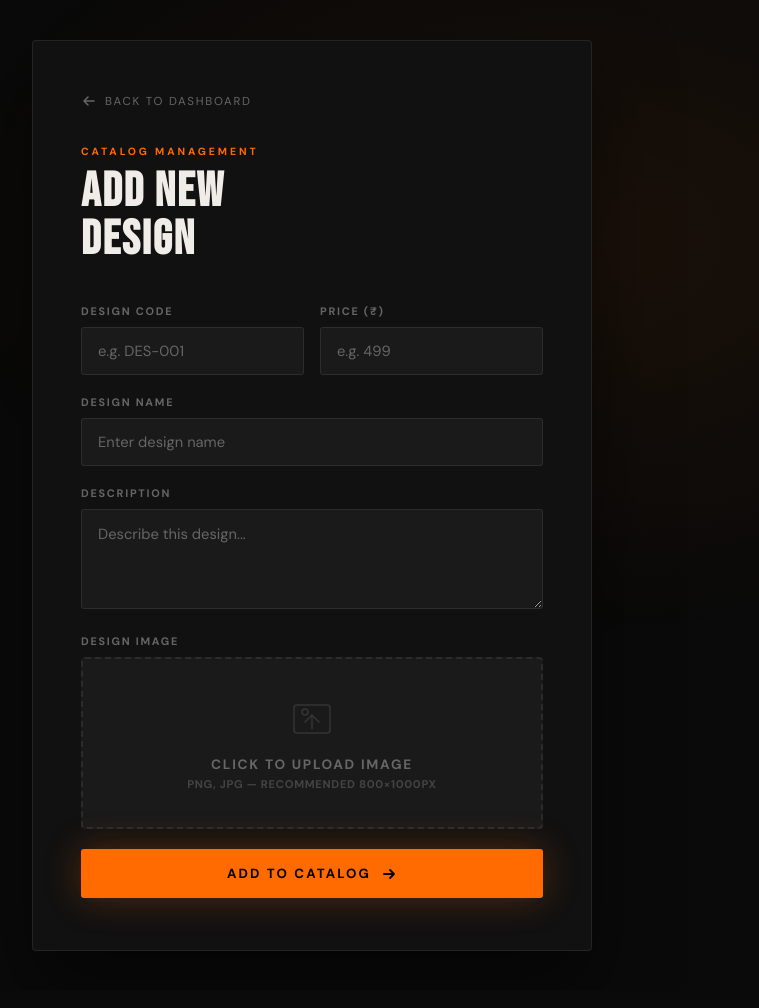
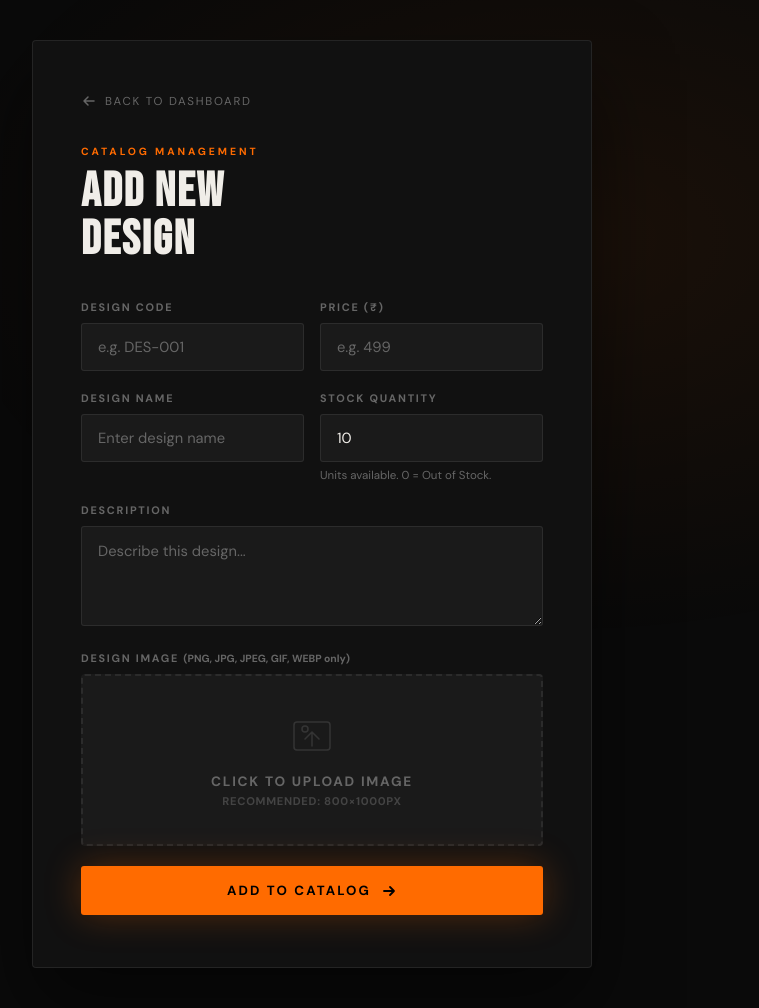
Before and after one commit to raghu2112/E-commerce, a Flask app: page /add_design in a window 1280 px wide. Shown: the whole page, without its empty margins (328-1087 px from the left). Before the commit the page ends 951 px from the top, so only its background shows below. Run offline with Flask 3, Linux system fonts and the light colour scheme; the visitor is signed in with stand-in values (Sample User, id 1); some libraries are stand-ins or nearby versions.

Commit message:
Update add_design.html

```diff
--- a/templates/add_design.html
+++ b/templates/add_design.html
@@ -6,65 +6,53 @@
 <title>THREADLINE — Add Design</title>
 <link href="https://fonts.googleapis.com/css2?family=Bebas+Neue&family=DM+Sans:wght@300;400;500;600;700&display=swap" rel="stylesheet">
 <style>
-  :root { --orange:#FF6B00; --dark:#0A0A0A; --card:#111; --text:#F0EDE8; --muted:#666; --border:rgba(255,255,255,0.08); --input-bg:#1a1a1a; }
+  :root{--orange:#FF6B00;--dark:#0A0A0A;--card:#111;--text:#F0EDE8;--muted:#666;--border:rgba(255,255,255,0.08);--input-bg:#1a1a1a;--red:#ef4444;}
   *,*::before,*::after{box-sizing:border-box;margin:0;padding:0;}
-  body { font-family:'DM Sans',sans-serif; background:var(--dark); color:var(--text); min-height:100vh; display:flex; align-items:center; justify-content:center; padding:40px 20px; }
-  .bg { position:fixed; inset:0; background:radial-gradient(ellipse 50% 50% at 70% 30%, rgba(255,107,0,0.07), transparent); pointer-events:none; }
-  .card {
-    position:relative; z-index:2; background:var(--card);
-    border:1px solid var(--border); border-radius:4px; padding:52px 48px;
-    width:100%; max-width:560px;
-    box-shadow:0 40px 80px rgba(0,0,0,0.5);
-    animation:slideUp 0.7s cubic-bezier(0.16,1,0.3,1) forwards;
-  }
+  body{font-family:'DM Sans',sans-serif;background:var(--dark);color:var(--text);min-height:100vh;display:flex;align-items:center;justify-content:center;padding:40px 20px;}
+  .bg{position:fixed;inset:0;background:radial-gradient(ellipse 50% 50% at 70% 30%,rgba(255,107,0,0.07),transparent);pointer-events:none;}
+  .card{position:relative;z-index:2;background:var(--card);border:1px solid var(--border);border-radius:4px;padding:52px 48px;width:100%;max-width:560px;box-shadow:0 40px 80px rgba(0,0,0,.5);animation:slideUp .7s cubic-bezier(.16,1,.3,1) forwards;}
   @keyframes slideUp{from{opacity:0;transform:translateY(30px)}to{opacity:1;transform:translateY(0)}}
-  .back-link { display:inline-flex; align-items:center; gap:8px; color:var(--muted); font-size:0.72rem; letter-spacing:0.15em; text-transform:uppercase; text-decoration:none; margin-bottom:36px; transition:color 0.2s; }
-  .back-link:hover { color:var(--orange); }
-  .eyebrow { font-size:0.65rem; letter-spacing:0.28em; text-transform:uppercase; color:var(--orange); font-weight:700; margin-bottom:10px; }
-  h1 { font-family:'Bebas Neue',sans-serif; font-size:3rem; letter-spacing:0.04em; margin-bottom:40px; line-height:1; }
-  .field { margin-bottom:20px; }
-  .field label { display:block; font-size:0.68rem; letter-spacing:0.16em; text-transform:uppercase; font-weight:700; color:var(--muted); margin-bottom:9px; }
-  .field input, .field textarea {
-    width:100%; background:var(--input-bg); border:1px solid var(--border);
-    color:var(--text); padding:13px 16px; font-family:'DM Sans',sans-serif;
-    font-size:0.92rem; border-radius:3px; outline:none; transition:all 0.25s;
-  }
-  .field input::placeholder, .field textarea::placeholder { color:var(--muted); }
-  .field input:focus, .field textarea:focus { border-color:var(--orange); box-shadow:0 0 0 3px rgba(255,107,0,0.1); background:#1d1d1d; }
-  .field textarea { resize:vertical; min-height:100px; line-height:1.6; }
-  .field-row { display:grid; grid-template-columns:1fr 1fr; gap:16px; }
-  .upload-area {
-    border:2px dashed var(--border); border-radius:4px; padding:36px;
-    text-align:center; cursor:pointer; transition:all 0.25s; background:var(--input-bg);
-  }
-  .upload-area:hover { border-color:var(--orange); background:#1c1309; }
-  .upload-area input { display:none; }
-  .preview-img { width:100%; max-height:220px; object-fit:cover; border-radius:3px; display:none; border:1px solid var(--border); }
-  .upload-icon { margin:0 auto 14px; opacity:0.35; }
-  .upload-text { font-size:0.85rem; color:var(--muted); margin-bottom:4px; }
-  .upload-hint { font-size:0.7rem; color:#444; letter-spacing:0.06em; }
-  .submit-btn {
-    width:100%; background:var(--orange); color:#000; border:none;
-    padding:16px; font-family:'DM Sans',sans-serif; font-size:0.83rem;
-    font-weight:700; letter-spacing:0.16em; text-transform:uppercase;
-    border-radius:3px; cursor:pointer; margin-top:8px;
-    transition:all 0.3s; box-shadow:0 0 36px rgba(255,107,0,0.28);
-    display:flex; align-items:center; justify-content:center; gap:10px;
-  }
-  .submit-btn:hover { background:#ff7d1a; transform:translateY(-2px); box-shadow:0 4px 50px rgba(255,107,0,0.45); }
+  .back-link{display:inline-flex;align-items:center;gap:8px;color:var(--muted);font-size:.72rem;letter-spacing:.15em;text-transform:uppercase;text-decoration:none;margin-bottom:36px;transition:color .2s;}
+  .back-link:hover{color:var(--orange);}
+  .eyebrow{font-size:.65rem;letter-spacing:.28em;text-transform:uppercase;color:var(--orange);font-weight:700;margin-bottom:10px;}
+  h1{font-family:'Bebas Neue',sans-serif;font-size:3rem;letter-spacing:.04em;margin-bottom:36px;line-height:1;}
+  .error-box{background:rgba(239,68,68,.08);border:1px solid rgba(239,68,68,.2);border-radius:3px;padding:14px 16px;font-size:.83rem;color:var(--red);margin-bottom:20px;}
+  .field{margin-bottom:20px;}
+  .field label{display:block;font-size:.68rem;letter-spacing:.16em;text-transform:uppercase;font-weight:700;color:var(--muted);margin-bottom:9px;}
+  .field input,.field textarea{width:100%;background:var(--input-bg);border:1px solid var(--border);color:var(--text);padding:13px 16px;font-family:'DM Sans',sans-serif;font-size:.92rem;border-radius:3px;outline:none;transition:all .25s;}
+  .field input::placeholder,.field textarea::placeholder{color:var(--muted);}
+  .field input:focus,.field textarea:focus{border-color:var(--orange);box-shadow:0 0 0 3px rgba(255,107,0,.1);background:#1d1d1d;}
+  .field textarea{resize:vertical;min-height:100px;line-height:1.6;}
+  .field-row{display:grid;grid-template-columns:1fr 1fr;gap:16px;}
+  .field-note{font-size:.72rem;color:var(--muted);margin-top:6px;}
+  .upload-area{border:2px dashed var(--border);border-radius:4px;padding:36px;text-align:center;cursor:pointer;transition:all .25s;background:var(--input-bg);}
+  .upload-area:hover{border-color:var(--orange);background:#1c1309;}
+  .upload-area input{display:none;}
+  .preview-img{width:100%;max-height:220px;object-fit:cover;border-radius:3px;display:none;border:1px solid var(--border);}
+  .upload-icon{margin:0 auto 14px;opacity:.35;}
+  .upload-text{font-size:.85rem;color:var(--muted);margin-bottom:4px;}
+  .upload-hint{font-size:.7rem;color:#444;letter-spacing:.06em;}
+  .submit-btn{width:100%;background:var(--orange);color:#000;border:none;padding:16px;font-family:'DM Sans',sans-serif;font-size:.83rem;font-weight:700;letter-spacing:.16em;text-transform:uppercase;border-radius:3px;cursor:pointer;margin-top:8px;transition:all .3s;box-shadow:0 0 36px rgba(255,107,0,.28);display:flex;align-items:center;justify-content:center;gap:10px;}
+  .submit-btn:hover{background:#ff7d1a;transform:translateY(-2px);box-shadow:0 4px 50px rgba(255,107,0,.45);}
 </style>
 </head>
 <body>
 <div class="bg"></div>
 <div class="card">
-  <a href="/dashboard" class="back-link">
+  <a class="back-link" href="/dashboard">
     <svg width="16" height="16" viewBox="0 0 16 16" fill="none"><path d="M13 8H3M3 8L7 4M3 8L7 12" stroke="currentColor" stroke-width="1.5" stroke-linecap="round" stroke-linejoin="round"/></svg>
     Back to Dashboard
   </a>
   <p class="eyebrow">Catalog Management</p>
   <h1>Add New<br>Design</h1>
 
+  {% if error %}
+  <div class="error-box">⚠ {{ error }}</div>
+  {% endif %}
+
   <form method="POST" enctype="multipart/form-data">
+    <input type="hidden" name="csrf_token" value="{{ csrf_token() }}">
+
     <div class="field-row">
       <div class="field">
         <label>Design Code</label>
@@ -75,24 +63,35 @@
         <input name="price" type="number" placeholder="e.g. 499" required>
       </div>
     </div>
-    <div class="field">
-      <label>Design Name</label>
-      <input name="name" placeholder="Enter design name" required>
+
+    <div class="field-row">
+      <div class="field">
+        <label>Design Name</label>
+        <input name="name" placeholder="Enter design name" required>
+      </div>
+      <div class="field">
+        <label>Stock Quantity</label>
+        <input name="stock_quantity" type="number" min="0" value="10" required>
+        <p class="field-note">Units available. 0 = Out of Stock.</p>
+      </div>
     </div>
+
     <div class="field">
       <label>Description</label>
       <textarea name="description" placeholder="Describe this design..."></textarea>
     </div>
+
     <div class="field">
-      <label>Design Image</label>
+      <label>Design Image <span style="color:var(--muted);font-size:.65rem;text-transform:none;letter-spacing:0">(PNG, JPG, JPEG, GIF, WEBP only)</span></label>
       <label class="upload-area" for="designImg">
-        <input type="file" id="designImg" name="image" accept="image/*" onchange="previewImage(this)" required>
+        <input type="file" id="designImg" name="images" accept="image/png,image/jpg,image/jpeg,image/gif,image/webp" onchange="previewImage(this)" required>
         <img class="preview-img" id="preview">
         <svg class="upload-icon" width="44" height="44" viewBox="0 0 44 44" fill="none"><rect x="4" y="10" width="36" height="28" rx="3" stroke="currentColor" stroke-width="1.5"/><path d="M22 34V20M22 20L15 27M22 20L29 27" stroke="currentColor" stroke-width="1.5" stroke-linecap="round" stroke-linejoin="round"/><circle cx="15" cy="17" r="3" stroke="currentColor" stroke-width="1.5"/></svg>
         <p class="upload-text" id="imgText">Click to upload image</p>
-        <p class="upload-hint">PNG, JPG — recommended 800×1000px</p>
+        <p class="upload-hint">Recommended: 800×1000px</p>
       </label>
     </div>
+
     <button class="submit-btn" type="submit">
       Add to Catalog
       <svg width="16" height="16" viewBox="0 0 16 16" fill="none"><path d="M3 8H13M13 8L9 4M13 8L9 12" stroke="currentColor" stroke-width="1.8" stroke-linecap="round" stroke-linejoin="round"/></svg>
@@ -105,11 +104,8 @@ function previewImage(input) {
   const text = document.getElementById('imgText');
   if(input.files && input.files[0]) {
     const reader = new FileReader();
-    reader.onload = e => {
-      preview.src = e.target.result;
-      preview.style.display = 'block';
-      text.textContent = '✓ ' + input.files[0].name;
-    };
+    reader.onload = e => { preview.src = e.target.result; preview.style.display = 'block'; };
+    text.textContent = '✓ ' + input.files[0].name;
     reader.readAsDataURL(input.files[0]);
   }
 }
```
